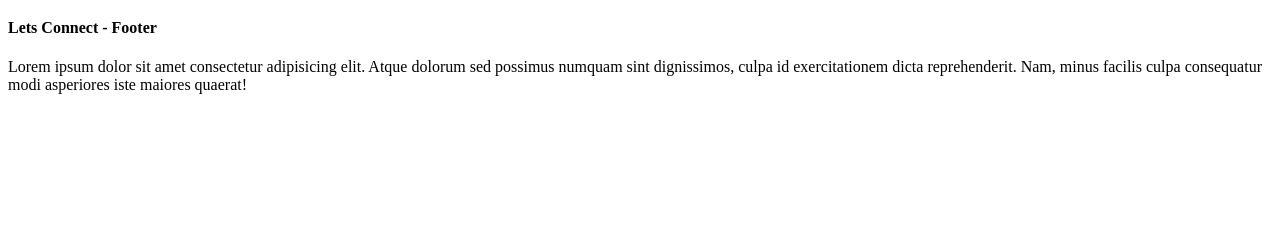
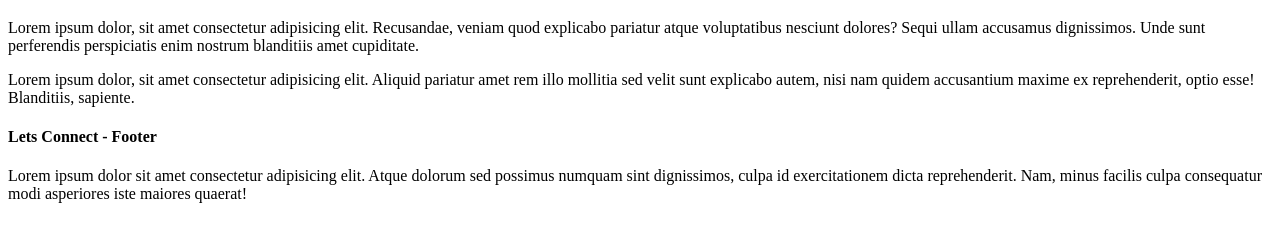
Before and after one commit to YurahSafedien/Test_Run, a plain HTML site: page index.html in a window 1280 px wide. Shown: the part 149-390 px from the top of the page. Drawn offline with Linux system fonts and the light colour scheme.

Commit message:
testing branches
i love yussie

```diff
--- a/index.html
+++ b/index.html
@@ -16,6 +16,12 @@
     </nav>
     <main>
         <h1>Main Content</h1>
+        <section>
+            <p>Lorem ipsum dolor, sit amet consectetur adipisicing elit. Recusandae, veniam quod explicabo pariatur atque voluptatibus nesciunt dolores? Sequi ullam accusamus dignissimos. Unde sunt perferendis perspiciatis enim nostrum blanditiis amet cupiditate.</p>
+            <p>
+                Lorem ipsum dolor, sit amet consectetur adipisicing elit. Aliquid pariatur amet rem illo mollitia sed velit sunt explicabo autem, nisi nam quidem accusantium maxime ex reprehenderit, optio esse! Blanditiis, sapiente.
+            </p>
+        </section>
     </main>
     <footer>
         <h4>Lets Connect - Footer</h4>
```
